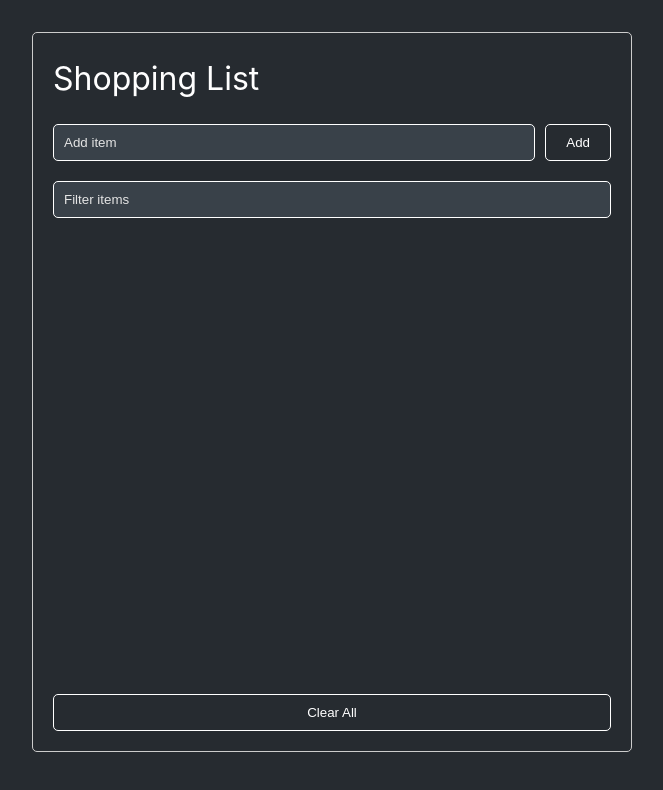
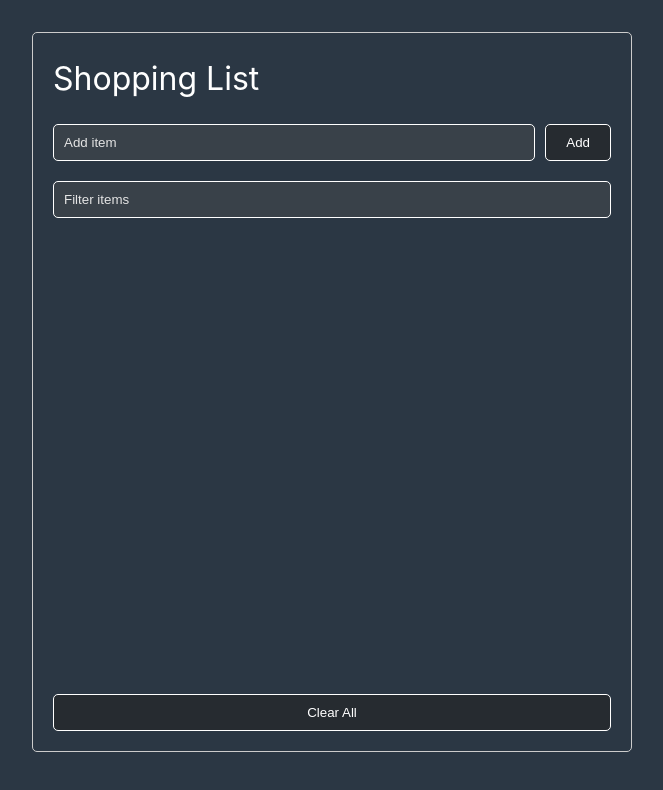
Before and after one commit to vander83/vue-shopping-list, a Vue app: page / in a window 1280 px wide. Shown: the top 790 px of the page, without its empty margins (308-971 px from the left). Built offline with nearby package versions, Linux system fonts and the light colour scheme.

Commit message:
Change body background color

```diff
--- a/src/assets/base.css
+++ b/src/assets/base.css
@@ -39,7 +39,7 @@ a {
 body {
   min-height: 100vh;
   color: #fff;
-  background: #262b30;
+  background: #2b3744;
   transition:
     color 0.5s,
     background-color 0.5s;
```
